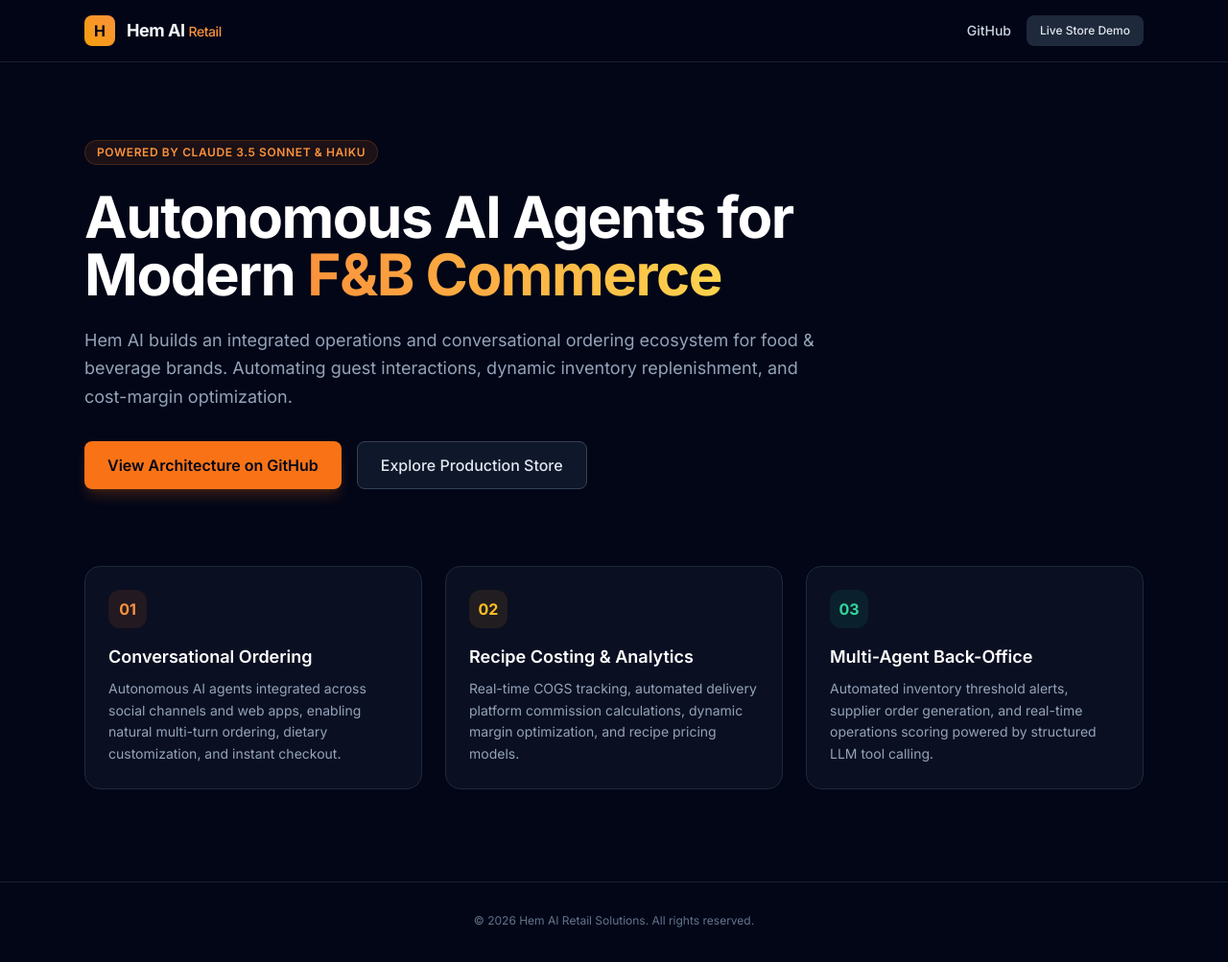
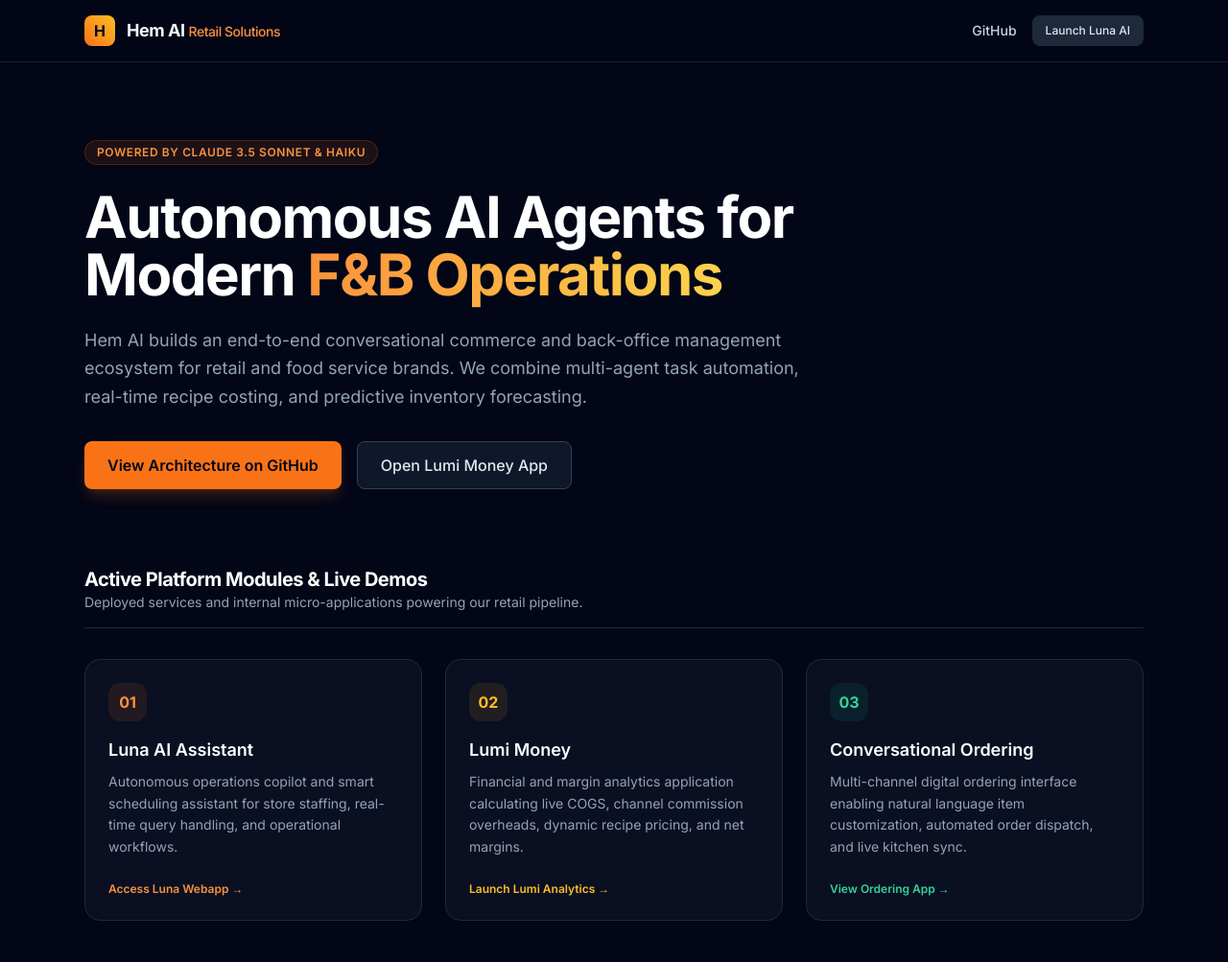
Before and after one commit to giaunvai/hem-ai, a plain HTML site: page index.html in a window 1280 px wide. Shown: the top 1003 px of the page at 96% size. Drawn offline with nearby package versions, Linux system fonts and the light colour scheme.

Commit message:
Update index.html

```diff
--- a/index.html
+++ b/index.html
@@ -3,22 +3,22 @@
 <head>
   <meta charset="UTF-8">
   <meta name="viewport" content="width=device-width, initial-scale=1.0">
-  <title>Hem AI Retail Solutions - AI Conversational Commerce & Operations</title>
+  <title>Hem AI Retail Solutions - AI-Powered Retail & Operations Suite</title>
   <script src="https://cdn.tailwindcss.com"></script>
   <link href="https://fonts.googleapis.com/css2?family=Inter:wght@400;500;600;700&display=swap" rel="stylesheet">
   <style> body { font-family: 'Inter', sans-serif; } </style>
 </head>
-<body class="bg-slate-950 text-slate-100 min-h-screen antialiased selection:bg-indigo-500 selection:text-white">
+<body class="bg-slate-950 text-slate-100 min-h-screen antialiased selection:bg-orange-500 selection:text-white">
   <!-- Navbar -->
-  <header class="border-b border-slate-800/80 bg-slate-950/70 backdrop-blur sticky top-0 z-50">
+  <header class="border-b border-slate-800/80 bg-slate-950/80 backdrop-blur sticky top-0 z-50">
     <div class="max-w-6xl mx-auto px-6 h-16 flex items-center justify-between">
       <div class="flex items-center space-x-3">
-        <div class="w-8 h-8 rounded-lg bg-gradient-to-tr from-amber-500 to-orange-400 flex items-center justify-center font-bold text-slate-950">H</div>
-        <span class="font-bold text-lg tracking-tight">Hem AI <span class="text-orange-400 text-sm font-medium">Retail</span></span>
+        <div class="w-8 h-8 rounded-lg bg-gradient-to-tr from-orange-500 to-amber-400 flex items-center justify-center font-bold text-slate-950">H</div>
+        <span class="font-bold text-lg tracking-tight">Hem AI <span class="text-orange-400 text-sm font-medium">Retail Solutions</span></span>
       </div>
       <div class="flex items-center space-x-4">
         <a href="https://github.com/giaunvai" target="_blank" class="text-sm font-medium text-slate-300 hover:text-white transition">GitHub</a>
-        <a href="https://trasuahem.com" target="_blank" class="text-xs bg-slate-800 hover:bg-slate-700 text-slate-200 px-3.5 py-2 rounded-lg font-medium transition">Live Store Demo</a>
+        <a href="https://luna.trasuahem.com" target="_blank" class="text-xs bg-slate-800 hover:bg-slate-700 text-slate-200 px-3.5 py-2 rounded-lg font-medium transition">Launch Luna AI</a>
       </div>
     </div>
   </header>
@@ -30,45 +30,70 @@
         Powered by Claude 3.5 Sonnet & Haiku
       </div>
       <h1 class="text-4xl sm:text-6xl font-extrabold tracking-tight leading-tight text-white mb-6">
-        Autonomous AI Agents for Modern <span class="bg-gradient-to-r from-orange-400 to-amber-300 bg-clip-text text-transparent">F&B Commerce</span>
+        Autonomous AI Agents for Modern <span class="bg-gradient-to-r from-orange-400 to-amber-300 bg-clip-text text-transparent">F&B Operations</span>
       </h1>
       <p class="text-lg text-slate-400 leading-relaxed mb-8">
-        Hem AI builds an integrated operations and conversational ordering ecosystem for food & beverage brands. Automating guest interactions, dynamic inventory replenishment, and cost-margin optimization.
+        Hem AI builds an end-to-end conversational commerce and back-office management ecosystem for retail and food service brands. We combine multi-agent task automation, real-time recipe costing, and predictive inventory forecasting.
       </p>
       <div class="flex flex-wrap gap-4">
         <a href="https://github.com/giaunvai" target="_blank" class="bg-orange-500 hover:bg-orange-600 text-slate-950 font-semibold px-6 py-3 rounded-lg transition shadow-lg shadow-orange-500/20 flex items-center gap-2">
           View Architecture on GitHub
         </a>
-        <a href="https://trasuahem.com" target="_blank" class="bg-slate-900 hover:bg-slate-800 border border-slate-700 font-medium px-6 py-3 rounded-lg text-slate-200 transition">
-          Explore Production Store
+        <a href="https://lumi.trasuahem.com" target="_blank" class="bg-slate-900 hover:bg-slate-800 border border-slate-700 font-medium px-6 py-3 rounded-lg text-slate-200 transition">
+          Open Lumi Money App
         </a>
       </div>
     </div>
 
-    <!-- Core Features Grid -->
-    <div class="grid md:grid-cols-3 gap-6 mt-20">
-      <div class="p-6 rounded-2xl bg-slate-900/60 border border-slate-800 hover:border-slate-700 transition">
+    <!-- Live Products Section -->
+    <div class="mt-20">
+      <div class="border-b border-slate-800 pb-4 mb-8">
+        <h2 class="text-xl font-bold text-white tracking-tight">Active Platform Modules & Live Demos</h2>
+        <p class="text-sm text-slate-400">Deployed services and internal micro-applications powering our retail pipeline.</p>
+      </div>
+
+      <div class="grid md:grid-cols-3 gap-6">
+        <!-- Module 1: Luna AI -->
+        <div class="p-6 rounded-2xl bg-slate-900/60 border border-slate-800 hover:border-slate-700 transition flex flex-col justify-between">
+          <div>
             <div class="w-10 h-10 rounded-xl bg-orange-500/10 text-orange-400 flex items-center justify-center font-bold mb-4">01</div>
-        <h3 class="text-lg font-semibold text-white mb-2">Conversational Ordering</h3>
-        <p class="text-sm text-slate-400 leading-relaxed">
-          Autonomous AI agents integrated across social channels and web apps, enabling natural multi-turn ordering, dietary customization, and instant checkout.
+            <h3 class="text-lg font-semibold text-white mb-2">Luna AI Assistant</h3>
+            <p class="text-sm text-slate-400 leading-relaxed mb-6">
+              Autonomous operations copilot and smart scheduling assistant for store staffing, real-time query handling, and operational workflows.
             </p>
           </div>
+          <a href="https://luna.trasuahem.com" target="_blank" class="text-xs font-semibold text-orange-400 hover:text-orange-300 flex items-center gap-1">
+            Access Luna Webapp &rarr;
+          </a>
+        </div>
 
-      <div class="p-6 rounded-2xl bg-slate-900/60 border border-slate-800 hover:border-slate-700 transition">
+        <!-- Module 2: Lumi Money -->
+        <div class="p-6 rounded-2xl bg-slate-900/60 border border-slate-800 hover:border-slate-700 transition flex flex-col justify-between">
+          <div>
             <div class="w-10 h-10 rounded-xl bg-amber-500/10 text-amber-400 flex items-center justify-center font-bold mb-4">02</div>
-        <h3 class="text-lg font-semibold text-white mb-2">Recipe Costing & Analytics</h3>
-        <p class="text-sm text-slate-400 leading-relaxed">
-          Real-time COGS tracking, automated delivery platform commission calculations, dynamic margin optimization, and recipe pricing models.
+            <h3 class="text-lg font-semibold text-white mb-2">Lumi Money</h3>
+            <p class="text-sm text-slate-400 leading-relaxed mb-6">
+              Financial and margin analytics application calculating live COGS, channel commission overheads, dynamic recipe pricing, and net margins.
             </p>
           </div>
+          <a href="https://lumi.trasuahem.com" target="_blank" class="text-xs font-semibold text-amber-400 hover:text-amber-300 flex items-center gap-1">
+            Launch Lumi Analytics &rarr;
+          </a>
+        </div>
 
-      <div class="p-6 rounded-2xl bg-slate-900/60 border border-slate-800 hover:border-slate-700 transition">
+        <!-- Module 3: Datmon App -->
+        <div class="p-6 rounded-2xl bg-slate-900/60 border border-slate-800 hover:border-slate-700 transition flex flex-col justify-between">
+          <div>
             <div class="w-10 h-10 rounded-xl bg-emerald-500/10 text-emerald-400 flex items-center justify-center font-bold mb-4">03</div>
-        <h3 class="text-lg font-semibold text-white mb-2">Multi-Agent Back-Office</h3>
-        <p class="text-sm text-slate-400 leading-relaxed">
-          Automated inventory threshold alerts, supplier order generation, and real-time operations scoring powered by structured LLM tool calling.
+            <h3 class="text-lg font-semibold text-white mb-2">Conversational Ordering</h3>
+            <p class="text-sm text-slate-400 leading-relaxed mb-6">
+              Multi-channel digital ordering interface enabling natural language item customization, automated order dispatch, and live kitchen sync.
             </p>
+          </div>
+          <a href="https://datmon.trasuahem.com" target="_blank" class="text-xs font-semibold text-emerald-400 hover:text-emerald-300 flex items-center gap-1">
+            View Ordering App &rarr;
+          </a>
+        </div>
       </div>
     </div>
   </main>
```
Lines whose indentation alone changed are shown as unchanged.
